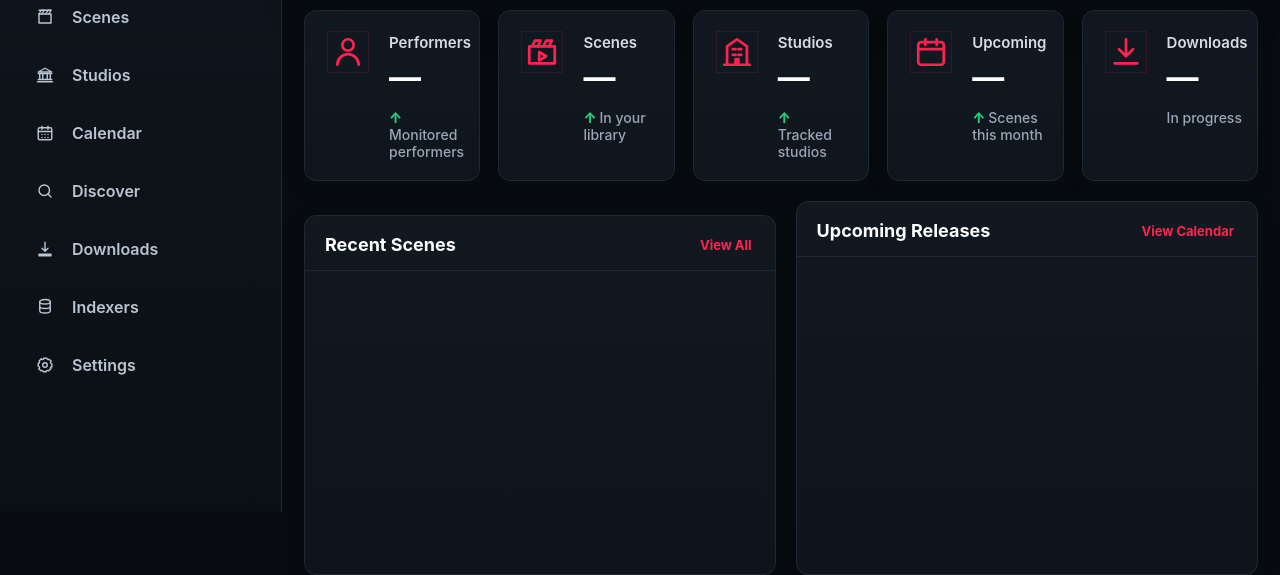
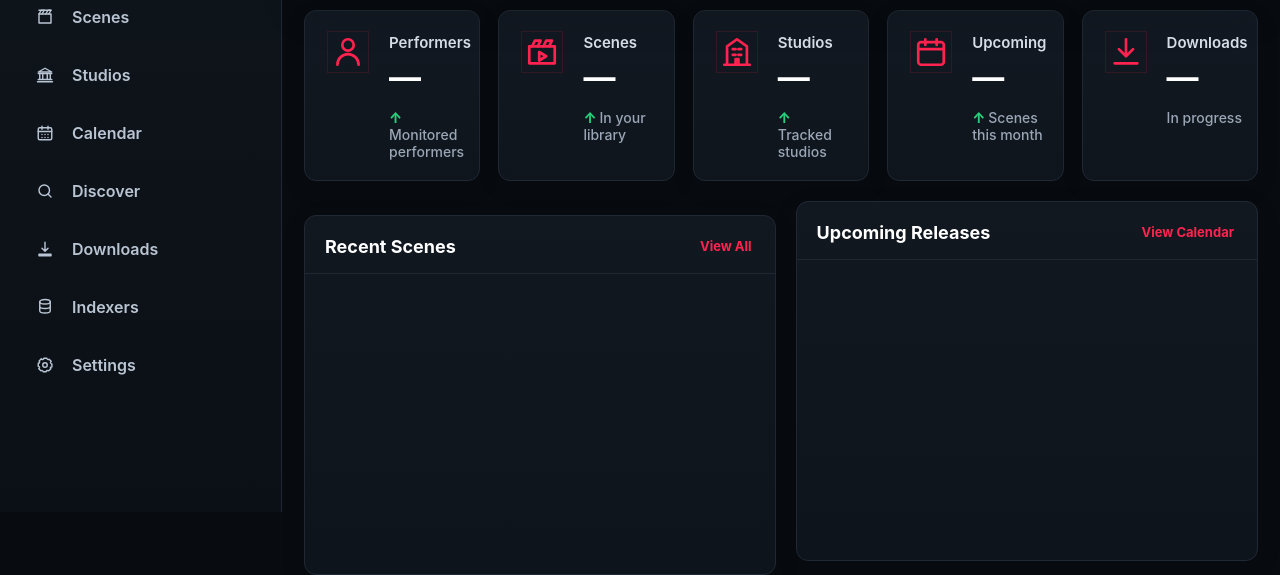
Before and after one commit to terralayer/ScarletX, a plain HTML site: page frontend/index.html in a window 1280 px wide. Shown: the part 244-819 px from the top of the page. Drawn offline with Linux system fonts and the light colour scheme; no server answers.

Commit message:
fix(ui): align dashboard panels

```diff
--- a/frontend/approved_assets.css
+++ b/frontend/approved_assets.css
@@ -23,3 +23,15 @@
   border:0!important;
 }
 .status-pill{display:none!important;}
+.approved-dashboard-grid{align-items:start!important;}
+.approved-dashboard-grid .panel{
+  align-self:start!important;
+  width:100%!important;
+}
+.approved-dashboard-grid .panel-head{
+  min-height:58px!important;
+  display:flex!important;
+  align-items:center!important;
+  justify-content:space-between!important;
+  box-sizing:border-box!important;
+}
```
